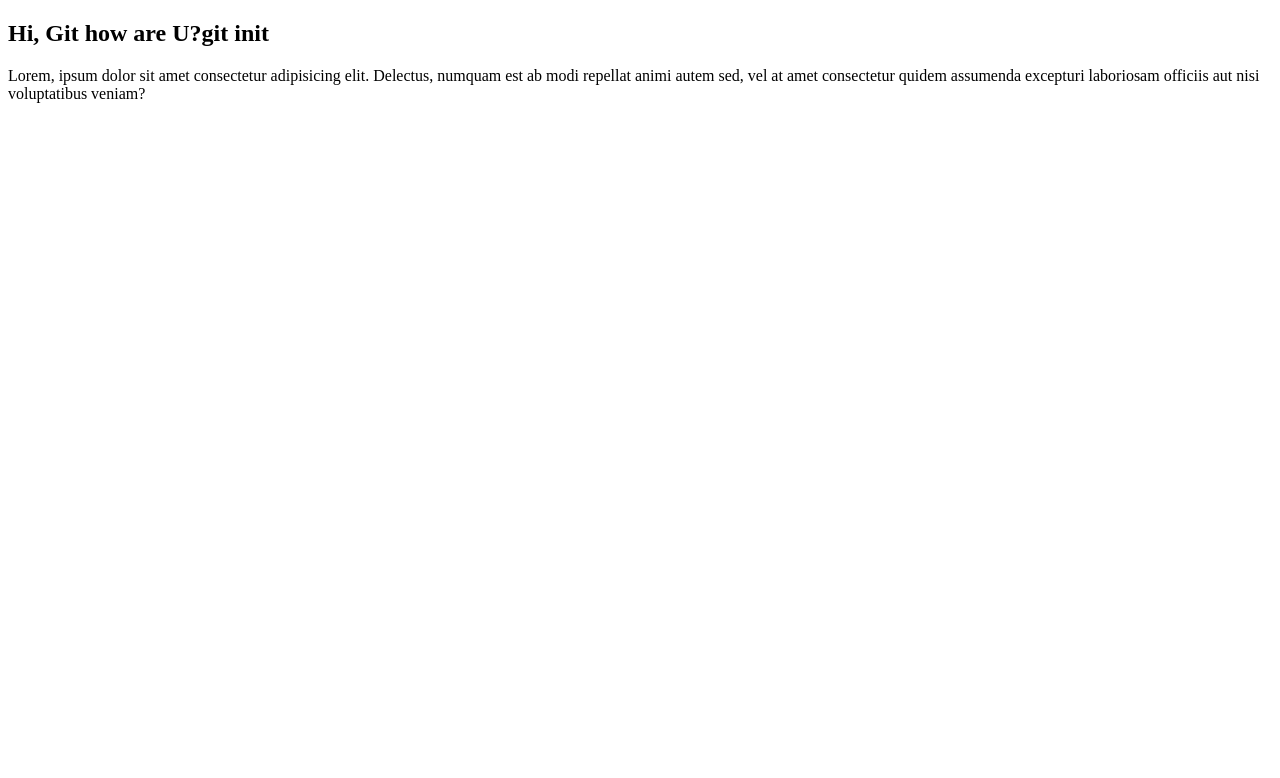
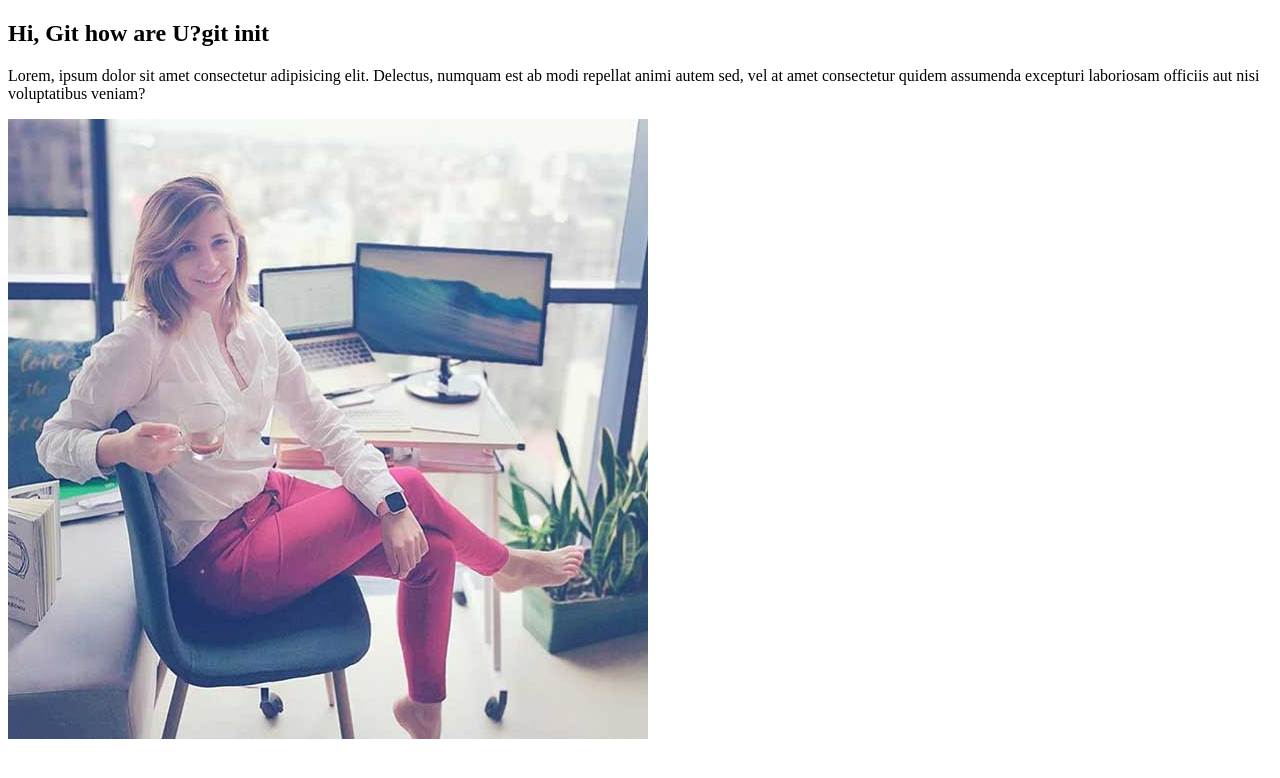
Before and after one commit to dev-nasreen/my-new-website, a plain HTML site: page index.html in a window 1280 px wide. Drawn offline with Linux system fonts and the light colour scheme.

Commit message:
first commit

```diff
--- a/index.html
+++ b/index.html
@@ -8,5 +8,7 @@
 <body>
     <h2>Hi, Git how are U?git init</h2>
     <P>Lorem, ipsum dolor sit amet consectetur adipisicing elit. Delectus, numquam est ab modi repellat animi autem sed, vel at amet consectetur quidem assumenda excepturi laboriosam officiis aut nisi voluptatibus veniam?</P>
+    <img src="female.jpg" alt="">
+
 </body>
 </html>
```
Also changed, not shown: female.jpg (added).
